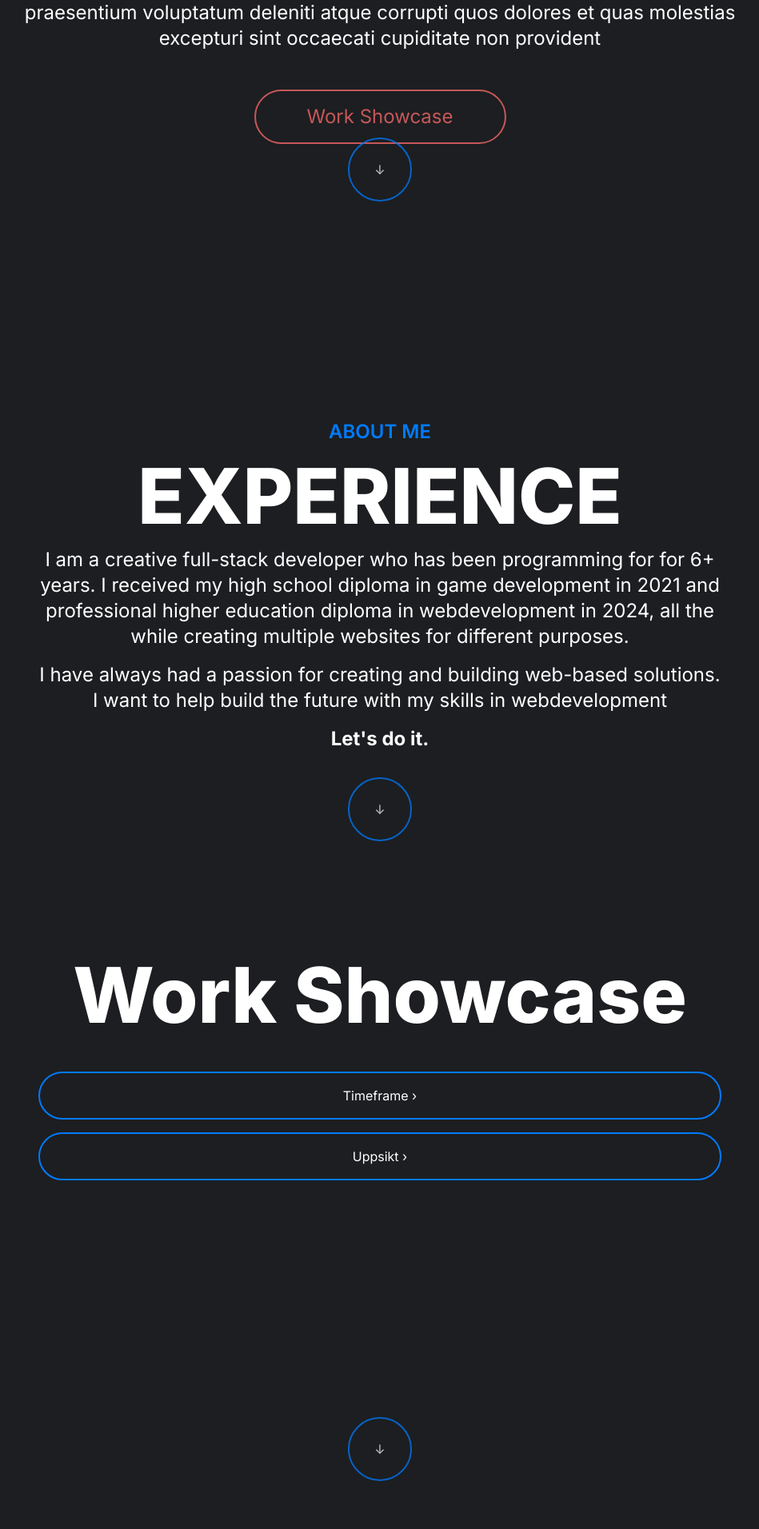
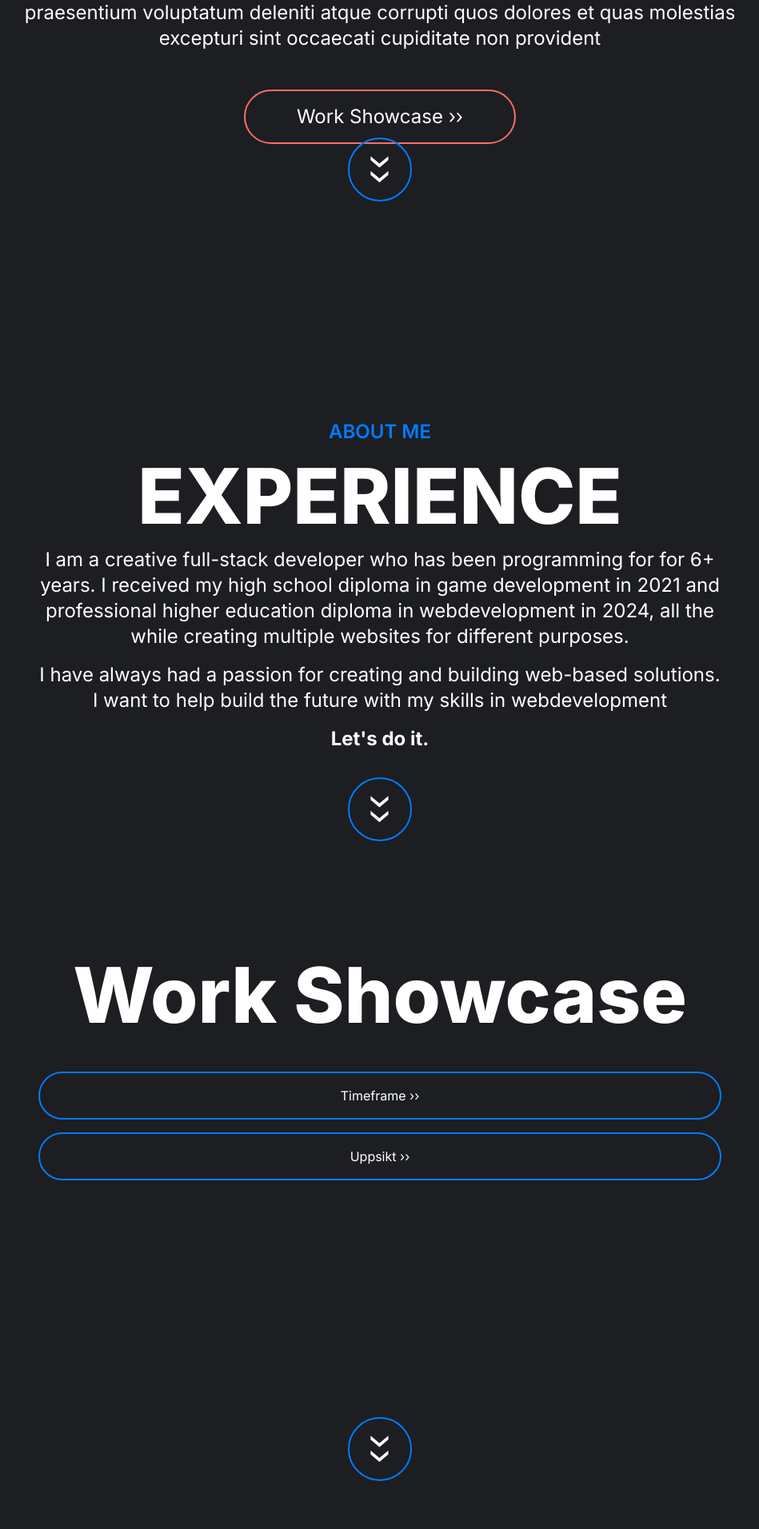
Before and after one commit to DouglasLindahl/douglas-portfolio, a Next.js app: page / in a window 1280 px wide. Shown: the part 468-2380 px from the top of the page at 80% size, without its empty margins (165-1114 px from the left). Built offline with nearby package versions, Linux system fonts and the light colour scheme.

Commit message:
Update page.tsx

```diff
--- a/src/app/page.tsx
+++ b/src/app/page.tsx
@@ -58,15 +58,17 @@ export default function Home() {
         </p>
         <button
           onClick={scrollToShowcase}
-          className="px-16 py-4 rounded-full text-2xl opacity-75 mt-8 border-2 border-secondary-color text-secondary-color"
+          className="px-16 py-4 rounded-full text-2xl mt-8 border-2 border-secondary-color "
         >
-          Work Showcase
+          Work Showcase &rsaquo;&rsaquo;
         </button>
         <button
           onClick={scrollToAbout}
-          className="absolute left-1/2 transform -translate-x-1/2 bottom-20 border-2 border-primary-color w-20 h-20 rounded-full opacity-75"
+          className="absolute left-1/2 transform -translate-x-1/2 bottom-20 border-2 border-primary-color w-20 h-20 rounded-full text-5xl flex flex-row justify-center items-center rotate-90"
         >
-          &#8595;
+          <span className="text-center align-middle leading-none h-[52px]">
+            &rsaquo;&rsaquo;
+          </span>
         </button>
       </section>
       <section
@@ -92,9 +94,11 @@ export default function Home() {
         <p className="text-2xl font-bold">{"Let's do it."}</p>
         <button
           onClick={scrollToShowcase}
-          className="absolute left-1/2 transform -translate-x-1/2 bottom-20 border-2 border-primary-color w-20 h-20 rounded-full opacity-75"
+          className="absolute left-1/2 transform -translate-x-1/2 bottom-20 border-2 border-primary-color w-20 h-20 rounded-full text-5xl flex flex-row justify-center items-center rotate-90"
         >
-          &#8595;
+          <span className="text-center align-middle leading-none h-[52px]">
+            &rsaquo;&rsaquo;
+          </span>
         </button>
       </section>
       <section
@@ -115,16 +119,18 @@ export default function Home() {
               rel="noopener noreferrer"
             >
               <p className="w-4/6 px-16 py-4 rounded-full border-2 border-primary-color">
-                {project.title + ' '}&#8250;
+                {project.title + ' '}&rsaquo;&rsaquo;
               </p>
             </a>
           ))}
         </div>
         <button
           onClick={scrollToContact}
-          className="absolute left-1/2 transform -translate-x-1/2 bottom-20 border-2 border-primary-color w-20 h-20 rounded-full opacity-75"
+          className="absolute left-1/2 transform -translate-x-1/2 bottom-20 border-2 border-primary-color w-20 h-20 rounded-full text-5xl flex flex-row justify-center items-center rotate-90"
         >
-          &#8595;
+          <span className="text-center align-middle leading-none h-[52px]">
+            &rsaquo;&rsaquo;
+          </span>
         </button>
       </section>
       <section
@@ -150,7 +156,7 @@ export default function Home() {
               rel="noopener noreferrer"
             >
               <p className="w-4/6 px-16 py-4 rounded-full border-2 border-primary-color">
-                {contact.title + ' '}&#8250;
+                {contact.title + ' '}&rsaquo;&rsaquo;
               </p>
             </a>
           ))}
```
